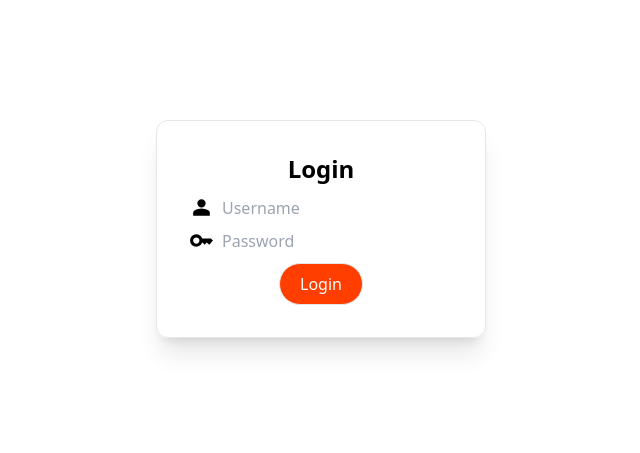
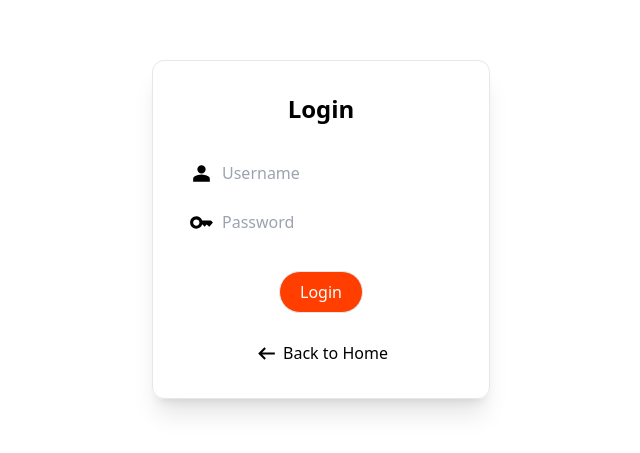
Before and after one commit to theplanetv/website-planetv, a SvelteKit app in the folder web-svelte/: page /login in a window 1280 px wide. Shown: the part 171-624 px from the top of the page, without its empty margins (319-959 px from the left). Built offline with nearby package versions, Linux system fonts and the light colour scheme.

Commit message:
web-svelte: update login page

```diff
--- /dev/null
+++ b/web-svelte/src/components/icon/ArrowLeftAltIcon.svelte
@@ -0,0 +1,12 @@
+<script>
+  let { width, height } = $props();
+</script>
+
+<svg
+  xmlns="http://www.w3.org/2000/svg"
+  width={width === undefined ? 25 : width}
+  height={height === undefined ? 25 : height}
+  viewBox="0 0 24 24"
+>
+  <path fill="currentColor" d="m10 18l-6-6l6-6l1.4 1.45L7.85 11H20v2H7.85l3.55 3.55z"/>
+</svg>
--- a/web-svelte/src/routes/login/+page.svelte
+++ b/web-svelte/src/routes/login/+page.svelte
@@ -1,6 +1,7 @@
 <script>
   import Button from "../../components/button/Button.svelte";
   import H1 from "../../components/header/H1.svelte";
+	import ArrowLeftAltIcon from "../../components/icon/ArrowLeftAltIcon.svelte";
 	import KeyIcon from "../../components/icon/KeyIcon.svelte";
 	import KeyOffIcon from "../../components/icon/KeyOffIcon.svelte";
 	import PersonIcon from "../../components/icon/PersonIcon.svelte";
@@ -40,27 +41,19 @@
   }
 </script>
 
-<style>
-  .login-form {
-    display: flex;
-    flex-direction: column;
-    align-items: center;
-    row-gap: 10px;
-  }
-</style>
-
 
 <HorizontalCenterLayout>
   <VerticalCenterLayout>
-    <form class="border rounded-xl p-8 shadow-xl bg-base-100 login-form" onsubmit={submitLogin}>
+    <form class="border rounded-xl p-8 shadow-xl bg-base-100 flex flex-col items-center gap-y-7" onsubmit={submitLogin}>
       <H1>Login</H1>
 
       <div class="flex flex-col gap-y-2">
-        <label class="input input-bordered flex items-center gap-2">
+        <label class="border border-none rounded-xl py-2 px-1 flex items-center gap-2 focus-within:ring-1 focus-within:ring-orange-svelte">
           <PersonIcon />
-          <input class="grow" type="text" placeholder="Username" value={username} onchange={onChangeUsername} />
+          <input class="outline-none grow" type="text" placeholder="Username" value={username} onchange={onChangeUsername} />
         </label>
-        <label class="input input-bordered flex items-center gap-2">
+
+        <label class="border border-none rounded-xl py-2 px-1 flex items-center gap-2 focus-within:ring-1 focus-within:ring-orange-svelte">
           <button class="hover:cursor-pointer" onclick={togglePassword}>
             {#if !showPassword}
               <KeyIcon />
@@ -68,11 +61,13 @@
               <KeyOffIcon />
             {/if}
           </button>
-          <input class="grow" type={showPassword ? "text" : "password"} placeholder="Password" value={password} onchange={onChangePassword}  />
+          <input class="outline-none grow" type={showPassword ? "text" : "password"} placeholder="Password" value={password} onchange={onChangePassword}  />
         </label>
       </div>
 
       <Button type="submit">Login</Button>
+
+      <a href="/" class="flex gap-x-1 transition-colors duration-200 hover:text-orange-svelte"><ArrowLeftAltIcon />Back to Home</a>
     </form>
   </VerticalCenterLayout>
 </HorizontalCenterLayout>
```
